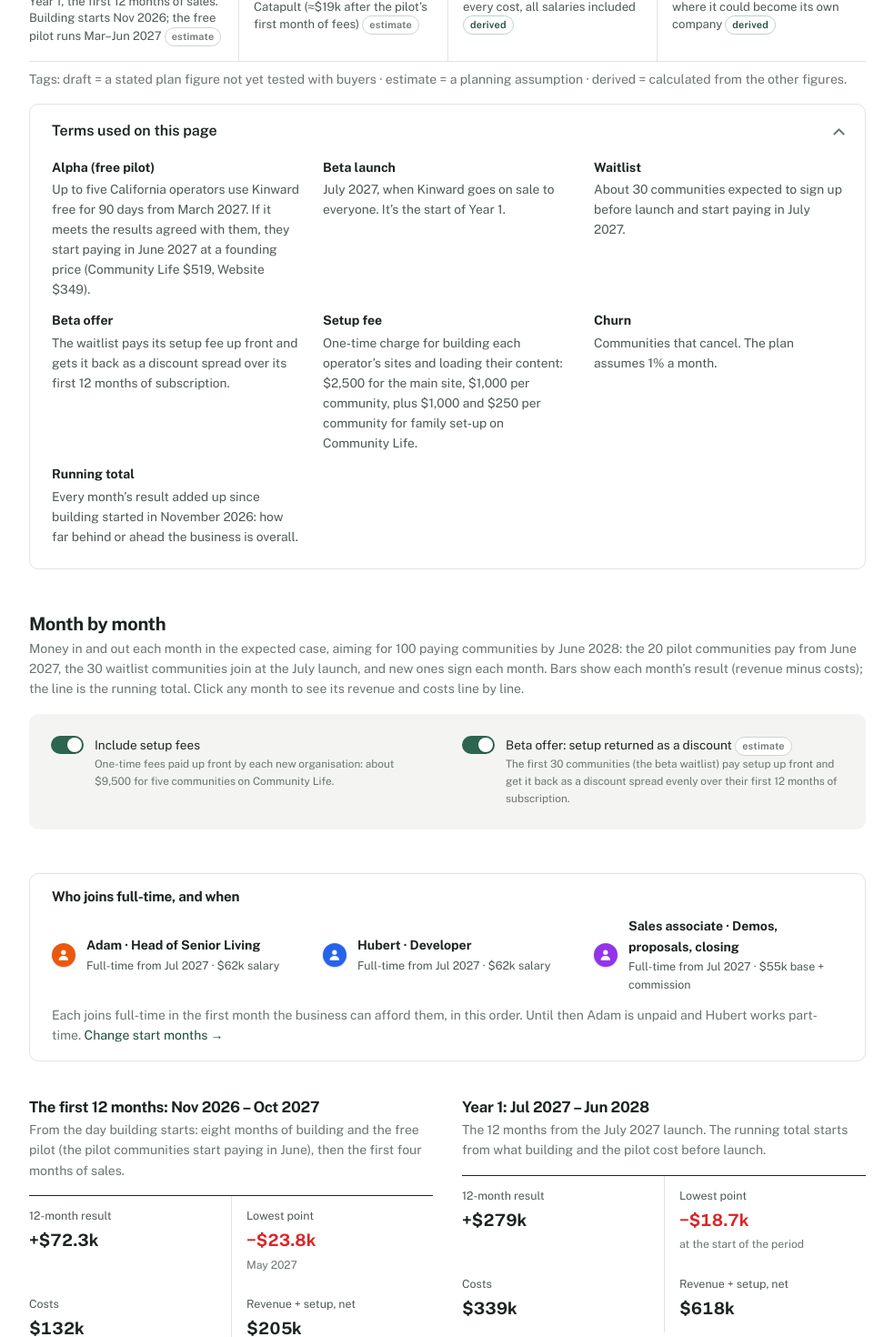
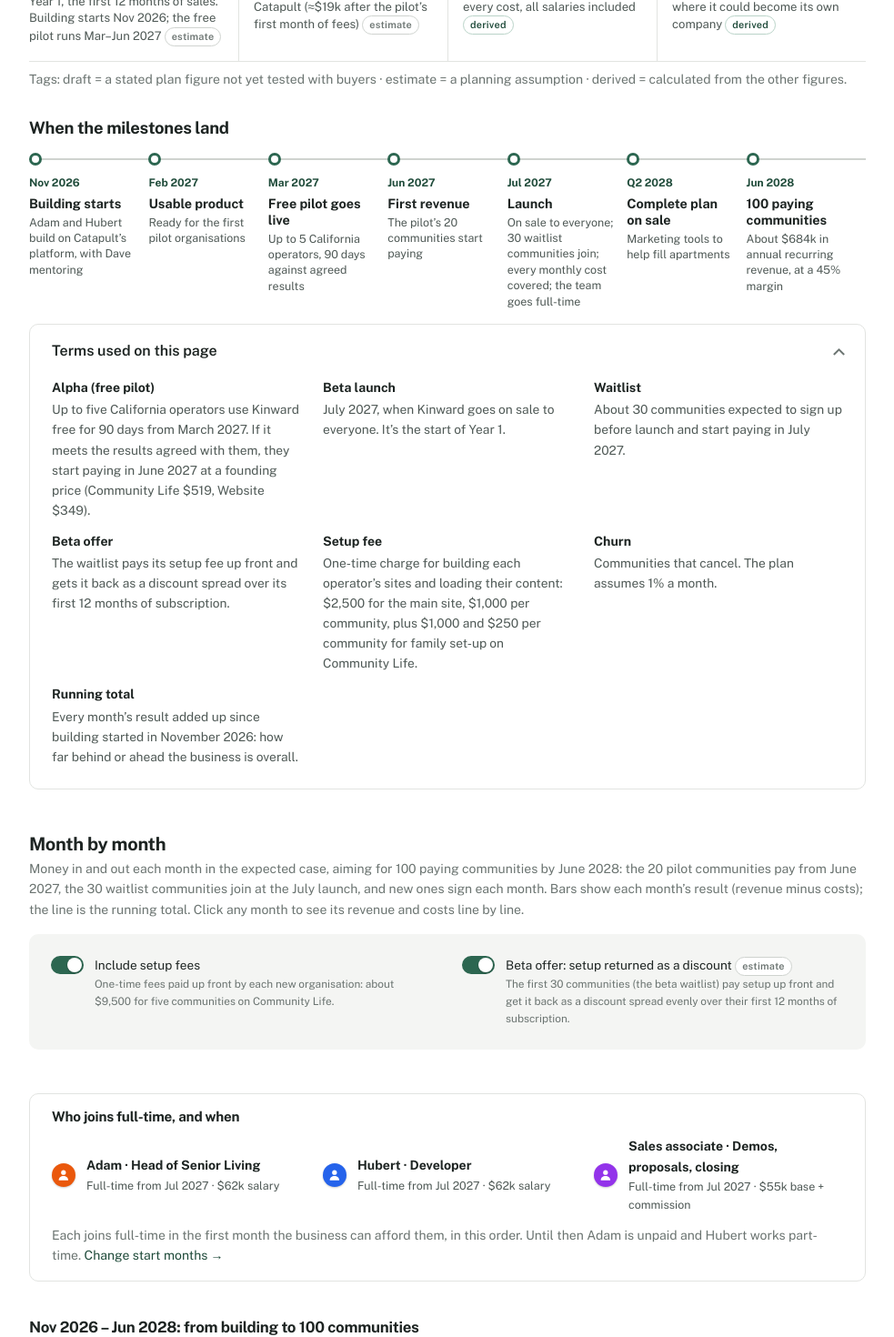
Before and after one commit to Onlywar10/seniorLivingResearch, a Next.js app: page / in a window 1280 px wide. Shown: the part 1320-2790 px from the top of the page at 91% size, without its empty margins (264-1247 px from the left). Built offline with nearby package versions, Linux system fonts and the light colour scheme.

Commit message:
Add milestone timeline and one Nov 2026 - Jun 2028 chart to the summary

```diff
--- a/app/globals.css
+++ b/app/globals.css
@@ -704,3 +704,21 @@
 .glossary dt { font-weight: 650; font-size: .88rem; }
 .glossary dd { margin: 2px 0 0; font-size: .86rem; color: var(--ink-2); }
 .fold-note { margin: 0; padding: 0 var(--s4) var(--s3); }
+
+/* summary: quick milestone timeline */
+.quick-timeline { margin-top: var(--s6); }
+.quick-timeline h2 { font-size: 1.15rem; margin-bottom: var(--s4); }
+.quick-timeline ol { list-style: none; margin: 0; padding: 0; display: grid; grid-template-columns: repeat(7, minmax(0, 1fr)); position: relative; }
+.quick-timeline ol::before { content: ""; position: absolute; top: 6px; left: 0; right: 0; height: 2px; background: var(--line-2); }
+.quick-timeline li { position: relative; padding: var(--s5) var(--s3) 0 0; display: grid; gap: 3px; align-content: start; }
+.quick-timeline li::before { content: ""; position: absolute; top: 0; left: 0; width: 14px; height: 14px; border-radius: 50%; background: var(--ground); border: 3px solid var(--accent); }
+.qt-when { font-size: .75rem; font-weight: 700; color: var(--accent-ink); }
+.quick-timeline b { font-size: .9rem; line-height: 1.25; }
+.qt-detail { font-size: .78rem; color: var(--ink-2); line-height: 1.4; }
+@media (max-width: 980px) {
+  .quick-timeline ol { grid-template-columns: 1fr; gap: var(--s4); padding-left: 26px; }
+  .quick-timeline ol::before { top: 0; bottom: 0; left: 6px; right: auto; width: 2px; height: auto; }
+  .quick-timeline li { padding: 0; }
+  .quick-timeline li::before { left: -26px; top: 2px; }
+}
+@media print { .quick-timeline li { break-inside: avoid; } }
--- a/components/plan/monthly.tsx
+++ b/components/plan/monthly.tsx
@@ -4,7 +4,7 @@
 import { useEffect, useMemo, useRef, useState } from "react";
 import { Chart, registerables, type Plugin, type TooltipItem } from "chart.js";
 import { CONTENT as C } from "@/lib/plan/content";
-import { buildCost, cashTotals, first12Cash, year1Cash, PLAN_DEFAULTS, type CashOptions, type CashRow } from "@/lib/plan/model";
+import { allMonths, cashTotals, PLAN_DEFAULTS, type CashOptions, type CashRow } from "@/lib/plan/model";
 import { fmt$, fmtN } from "@/lib/plan/format";
 import { useModel } from "./model-state";
 import { Tag } from "./ui";
@@ -164,13 +164,13 @@
       {opening && !compact ? (
         <dl className="cash-stats">
           <div><dt>Debt carried in</dt><dd className="neg">{fmt$(opening, { k: true })}</dd><span>build and alpha, Nov 2026 – Jun 2027</span></div>
-          <div><dt>12-month result</dt><dd className={t.result < 0 ? "neg" : ""}>{fmt$(t.result, { k: true, plus: true })}</dd></div>
+          <div><dt>{rows.length}-month result</dt><dd className={t.result < 0 ? "neg" : ""}>{fmt$(t.result, { k: true, plus: true })}</dd></div>
           <div><dt>Ends Year 1 at</dt><dd className={t.end < 0 ? "neg" : ""}>{fmt$(t.end, { k: true, plus: true })}</dd><span>{t.end < 0 ? "still owed" : "debt paid back"}</span></div>
           <div><dt>Lowest point</dt><dd className={Math.min(opening, t.low.cum) < 0 ? "neg" : ""}>{fmt$(Math.min(opening, t.low.cum), { k: true, plus: true })}</dd><span>{t.low.cum < opening ? t.low.label : "at the start"}</span></div>
         </dl>
       ) : (
         <dl className="cash-stats">
-          <div><dt>12-month result</dt><dd className={t.result < 0 ? "neg" : ""}>{fmt$(t.result, { k: true, plus: true })}</dd></div>
+          <div><dt>{rows.length}-month result</dt><dd className={t.result < 0 ? "neg" : ""}>{fmt$(t.result, { k: true, plus: true })}</dd></div>
           <div><dt>Lowest point</dt><dd className={Math.min(opening, t.low.cum) < 0 ? "neg" : ""}>{fmt$(Math.min(0, opening, t.low.cum), { k: true, plus: true })}</dd><span>{Math.min(opening, t.low.cum) >= 0 ? "never below zero" : opening < t.low.cum ? "at the start of the period" : t.low.label}</span></div>
           <div><dt>Costs</dt><dd>{fmt$(t.cost, { k: true })}</dd></div>
           <div><dt>Revenue{opt.includeSetup ? " + setup, net" : ""}</dt><dd>{fmt$(t.revenue + t.setup - t.credit, { k: true })}</dd></div>
@@ -212,17 +212,14 @@
 // headline figures, and the monthly tables folded away.
 export function MonthlySummary() {
   const { hires, cashOpt: opt, setCashOpt: setOpt } = useModel();
-  const first12 = useMemo(() => first12Cash(PLAN_DEFAULTS, opt, hires), [opt, hires]);
-  const year1 = useMemo(() => year1Cash(PLAN_DEFAULTS, opt, hires, -buildCost(PLAN_DEFAULTS)), [opt, hires]);
+  // One view of the whole span: building, the pilot and Year 1 (Nov 2026 – Jun 2028).
+  const all = useMemo(() => allMonths(PLAN_DEFAULTS, opt, hires, 19), [opt, hires]);
   const M = C.monthly;
   return (
     <>
       <Toggles opt={opt} setOpt={setOpt} />
       <HiringDisplay inputs={PLAN_DEFAULTS} />
-      <div className="cash-pair">
-        <View id="sum-first12" title={M.first12Title} intro={M.first12Short} rows={first12} opt={opt} mark={{ index: 7, text: "Revenue starts" }} compact />
-        <View id="sum-year1" title={M.year1Title} intro={M.year1Short} rows={year1} opt={opt} opening={-buildCost(PLAN_DEFAULTS)} compact />
-      </div>
+      <View id="sum-all" title={M.allTitle} intro={M.allShort} rows={all} opt={opt} mark={{ index: 7, text: "Revenue starts" }} compact />
       <p className="small"><Link href="/model">Change the settings, timeframe and hires on the financial model →</Link></p>
     </>
   );
--- a/components/plan/sections.tsx
+++ b/components/plan/sections.tsx
@@ -28,6 +28,14 @@
           ))}
         </div>
         <p className="tag-note muted small">{S.tagNote}</p>
+        <div className="quick-timeline" aria-labelledby="qt-h">
+          <h2 id="qt-h">{S.timelineTitle}</h2>
+          <ol>
+            {S.timeline.map((t) => (
+              <li key={t.when}><span className="qt-when">{t.when}</span><b>{t.label}</b><span className="qt-detail">{t.detail}</span></li>
+            ))}
+          </ol>
+        </div>
         <details className="fold glossary" open>
           <summary>{S.glossaryTitle}</summary>
           <dl className="fold-body">{S.glossary.map(([k, v]) => <div key={k}><dt>{k}</dt><dd>{v}</dd></div>)}</dl>
--- a/lib/plan/content.ts
+++ b/lib/plan/content.ts
@@ -32,6 +32,16 @@
       { value: "≈$27k", label: "Cost of building and piloting, Nov 2026 – Jun 2027, paid by Catapult (≈$19k after the pilot’s first month of fees)", tag: "estimate" },
       { value: "≈45%", label: "Operating margin in June 2028: what’s left of revenue after every cost, all salaries included", tag: "derived" },
       { value: "≈53%", label: "Operating margin at about $1M a year in revenue, the point where it could become its own company", tag: "derived" }
+    ],
+    timelineTitle: "When the milestones land",
+    timeline: [
+      { when: "Nov 2026", label: "Building starts", detail: "Adam and Hubert build on Catapult’s platform, with Dave mentoring" },
+      { when: "Feb 2027", label: "Usable product", detail: "Ready for the first pilot organisations" },
+      { when: "Mar 2027", label: "Free pilot goes live", detail: "Up to 5 California operators, 90 days against agreed results" },
+      { when: "Jun 2027", label: "First revenue", detail: "The pilot’s 20 communities start paying" },
+      { when: "Jul 2027", label: "Launch", detail: "On sale to everyone; 30 waitlist communities join; every monthly cost covered; the team goes full-time" },
+      { when: "Q2 2028", label: "Complete plan on sale", detail: "Marketing tools to help fill apartments" },
+      { when: "Jun 2028", label: "100 paying communities", detail: "About $684k in annual recurring revenue, at a 45% margin" },
     ],
     tagNote: "Tags: draft = a stated plan figure not yet tested with buyers · estimate = a planning assumption · derived = calculated from the other figures.",
     glossaryTitle: "Terms used on this page",
@@ -313,6 +323,8 @@
     first12Intro: "From the day development starts. Eight months of build and alpha (Catapult pays these costs; alpha is free until it converts in June), then the first four months of sales.",
     first12Short: "From the day building starts: eight months of building and the free pilot (the pilot communities start paying in June), then the first four months of sales.",
     year1Short: "The 12 months from the July 2027 launch. The running total starts from what building and the pilot cost before launch.",
+    allTitle: "Nov 2026 – Jun 2028: from building to 100 communities",
+    allShort: "Eight months of building and the free pilot (Catapult pays these costs; the pilot communities start paying in June 2027), then Year 1 from the July 2027 launch.",
     summaryTitle: "Month by month",
     summaryIntro: "Money in and out each month in the expected case, aiming for 100 paying communities by June 2028: the 20 pilot communities pay from June 2027, the 30 waitlist communities join at the July launch, and new ones sign each month. Bars show each month’s result (revenue minus costs); the line is the running total. Click any month to see its revenue and costs line by line.",
     year1Title: "Year 1: Jul 2027 – Jun 2028",
```
